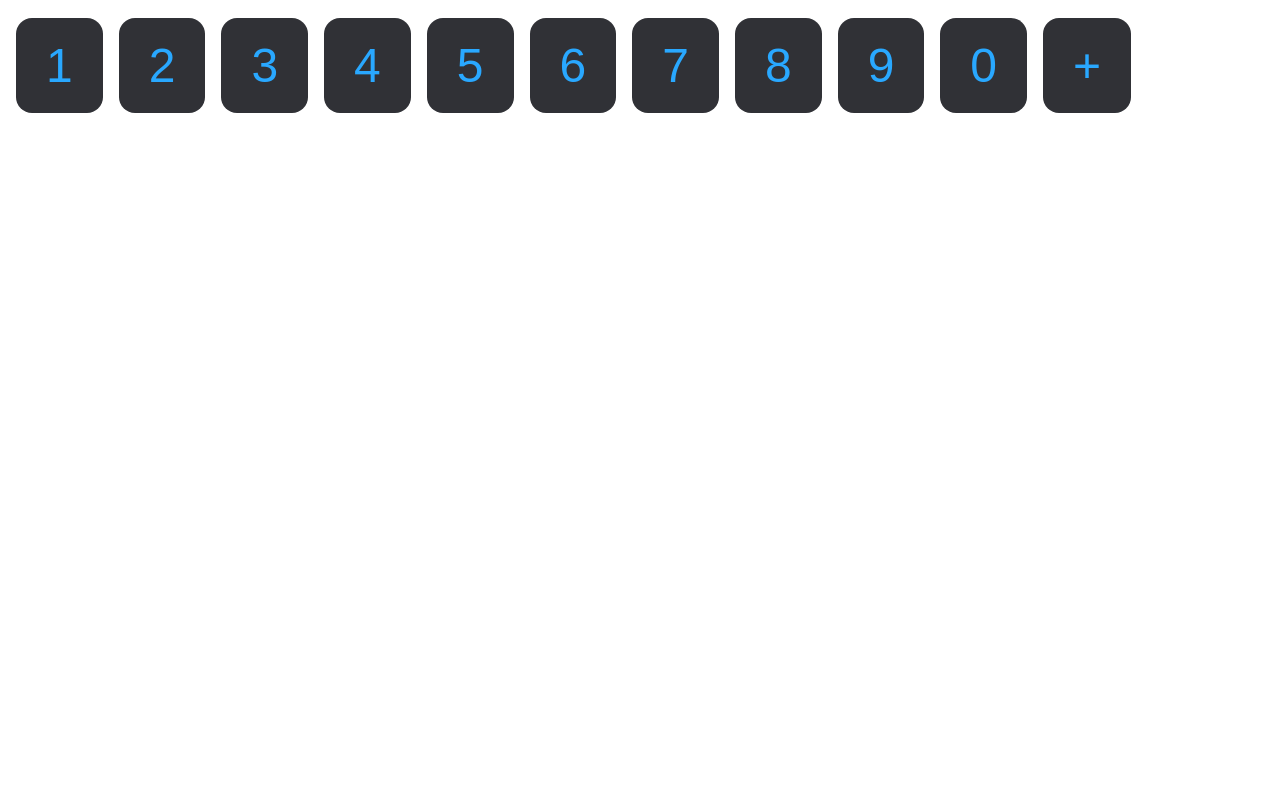
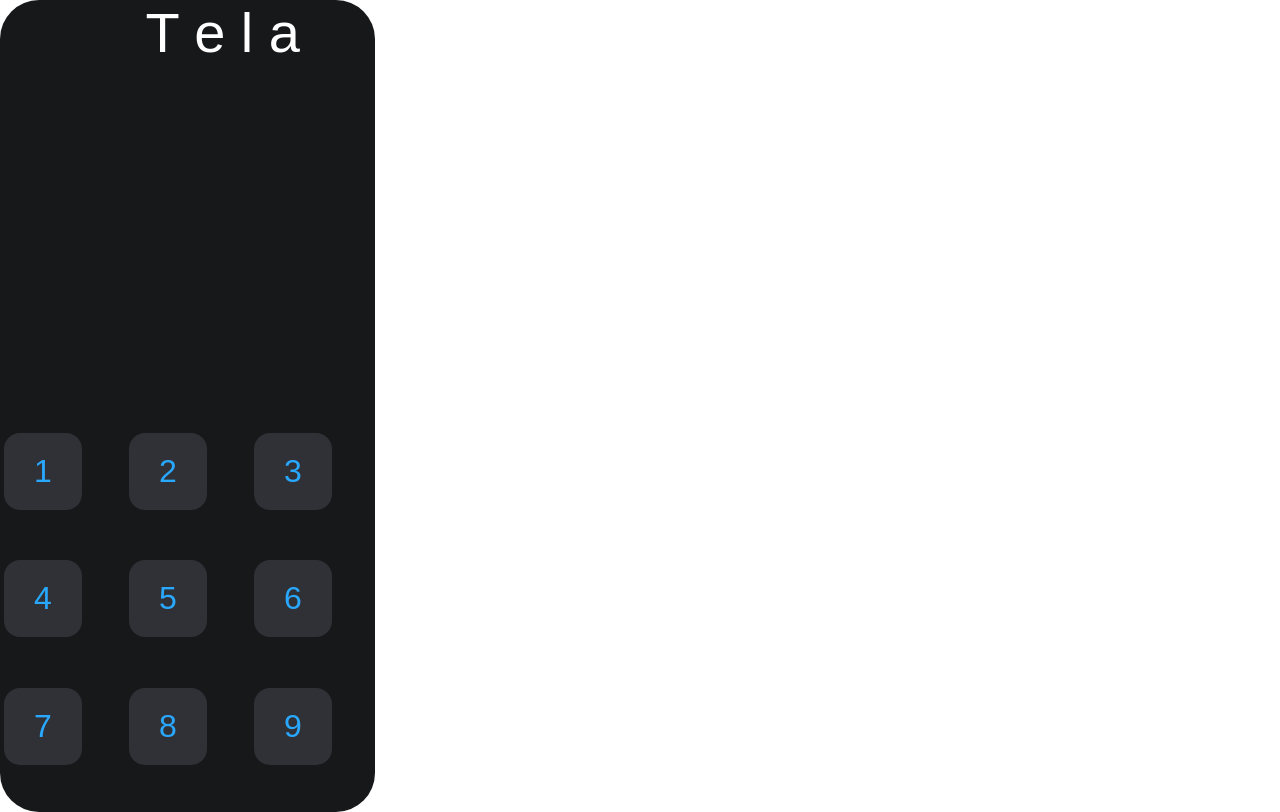
Before and after one commit to Lanzmann/calc-mateus, a plain HTML site: page index.html in a window 1280 px wide. Drawn offline with Linux system fonts and the light colour scheme.

Commit message:
Criação de divs e grids básicas para montagem do app

```diff
--- a/index.html
+++ b/index.html
@@ -8,7 +8,7 @@
     <link rel="stylesheet" href="style.css">
 </head>
 <body>
-    <div id="container"></div>
+    <div id="container"><div id="tela"></div><div id="nums-container"></div></div>
 </body>
 <script src="main.js"></script>
 </html>
--- a/main.js
+++ b/main.js
@@ -1,5 +1,5 @@
-function criaBotãoNum(a) {
-    return `<button class ="num" onclick="">${a}</button>`
+function criaBotãoNum(n) {
+    return `<div><button class ="num" onclick="">${n}</button></div>`
 }
 
 
@@ -7,8 +7,24 @@ function criaBotãoOp(op) {
     return `<button class ="op" onclick="">${op}</button>`
 }
 
+function criaBotãoCanc(a){
+    return `<button class="canc" onclick="">${a}</button>`
+}
 
-document.querySelector('#container').innerHTML =
+function criaBotãoIgual(){
+    return `<button class="canc" onclick="">=</button>`
+}
+
+function criaBotãoFunc(f){
+    return `<button class="canc" onclick="">${f}</button>`
+}
+
+
+document.querySelector('#tela').innerHTML =
+    "T e l a"
+
+
+document.querySelector('#nums-container').innerHTML =
     criaBotãoNum(1) +
     criaBotãoNum(2) +
     criaBotãoNum(3) +
@@ -17,6 +33,4 @@ document.querySelector('#container').innerHTML =
     criaBotãoNum(6) +
     criaBotãoNum(7) +
     criaBotãoNum(8) +
-    criaBotãoNum(9) +
-    criaBotãoNum(0) +
-    criaBotãoOp ("+")
+    criaBotãoNum(9)
--- a/style.css
+++ b/style.css
@@ -1,8 +1,16 @@
+* {
+
+    margin: 0px;
+    padding: 0px;
+
+}
+
+
 * .num {
 
-    font-size: 48px;
+    font-size: 32px;
     padding: 20px 30px;
-    margin: 10px 8px;
+    margin: 4px 4px;
     color: #29A8FF;
     background-color: #303136;
     border-radius: 16px;
@@ -22,3 +30,35 @@
 
 
 }
+
+#container {
+
+    display: grid;
+
+    width: 375px;
+    height: 812px;
+    background-color: #17181A;
+    border-radius: 39px;
+
+}
+
+#nums-container {
+
+    display: grid;
+    grid-template-rows: 1fr 1fr 1fr;
+    grid-template-columns: 1fr 1fr 1fr;
+
+
+}
+
+#tela {
+
+    width: 300px;
+    height: 300px;
+    font-family: arial;
+    color: white;
+    font-size: 56px;
+    text-align: end;
+
+
+}
```
